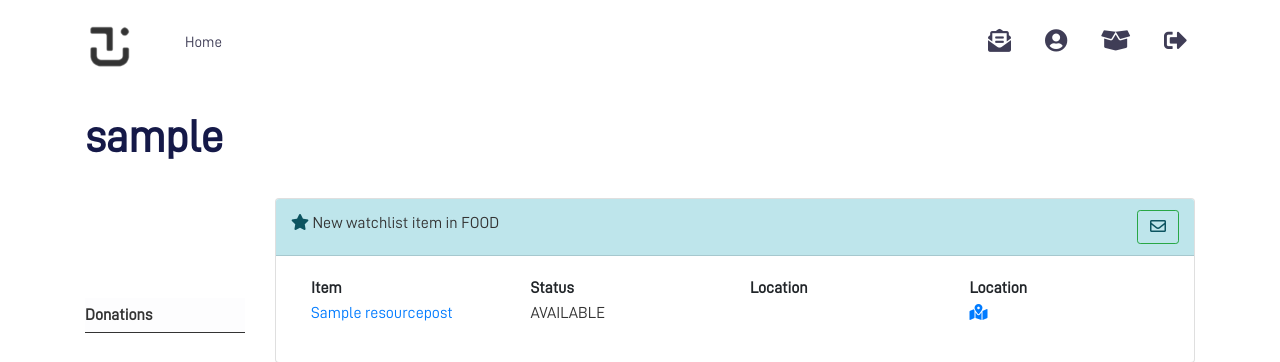
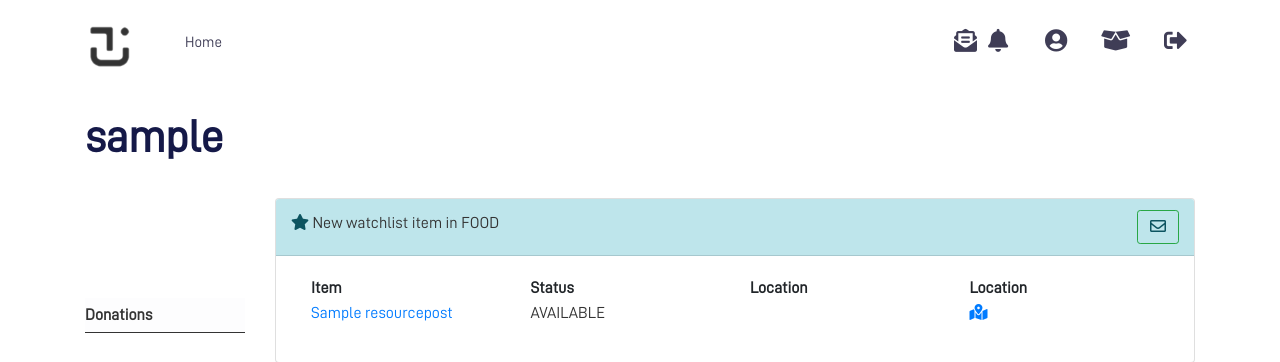
Before and after one commit to gcivil-nyu-org/urban-thrifter, a Django app: page /watchlist/ in a window 1280 px wide. Shown: the top 362 px of the page. Run offline with Django 3.2, Linux system fonts and the light colour scheme; a user stored in the database is signed in; tables that the repository leaves empty hold one stand-in row (values such as "Sample post"); parts of the project's set-up code (start-up, migrations or seed data) failed here and were passed over; some libraries are stand-ins or nearby versions.

Commit message:
Update header.html

```diff
--- a/donation/templates/donation/header.html
+++ b/donation/templates/donation/header.html
@@ -18,6 +18,7 @@
           {% if user.donorprofile %}
           <a id="donor-notification" class="nav-item nav-link" href="{% url 'donation:donation-messages' %}" title="Message"><i
               class="fas fa-envelope-open-text"></i></a>
+          <a id="display" class="nav-item nav-link" href="{% url 'watchlist-home' %}" title="Watchlist"><i class="fas fa-bell"></i></a>
           <a class="nav-item nav-link" href="{% url 'register:donor-profile' user.username %}" title="Profile"><i
               class="fas fa-user-circle"></i></a>
           <a class="nav-item nav-link" href="{% url 'donation:donation-home' %}" title="Donation"><i class="fas fa-box-open"></i></a>
```
